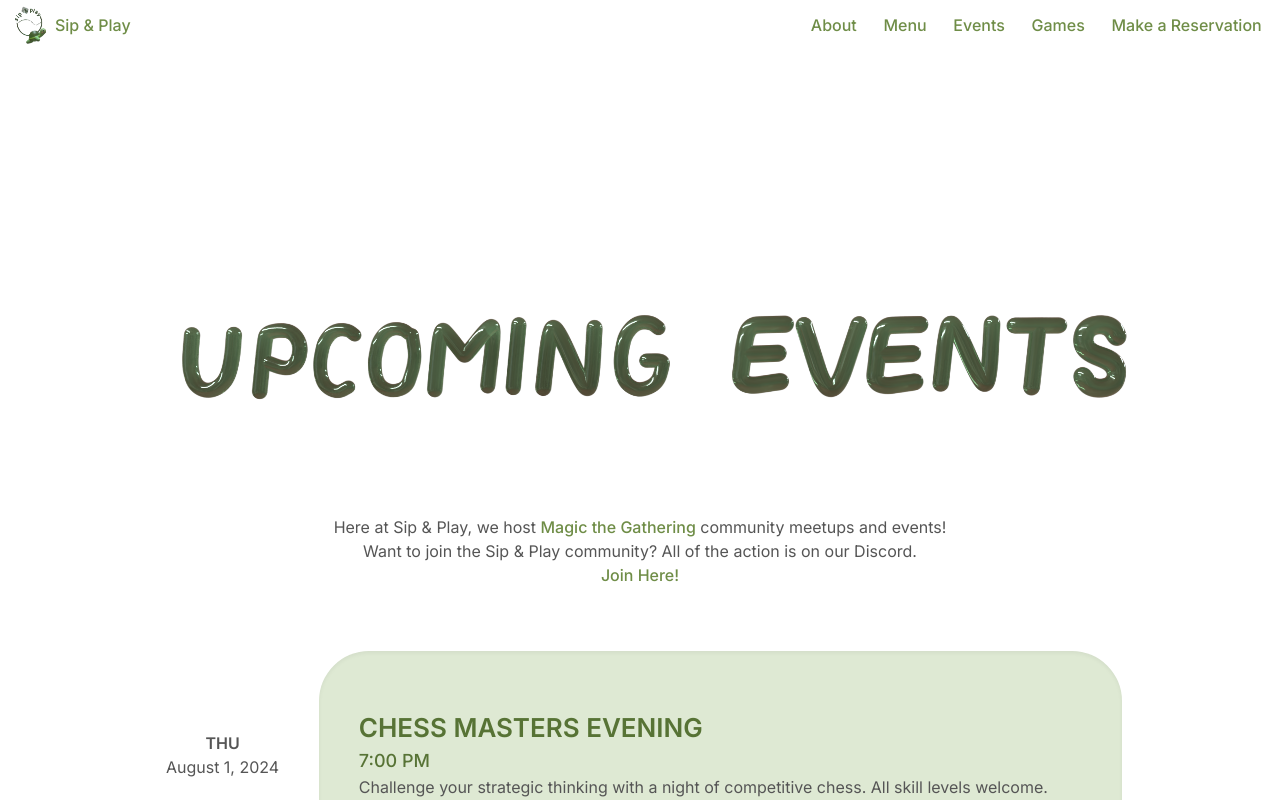
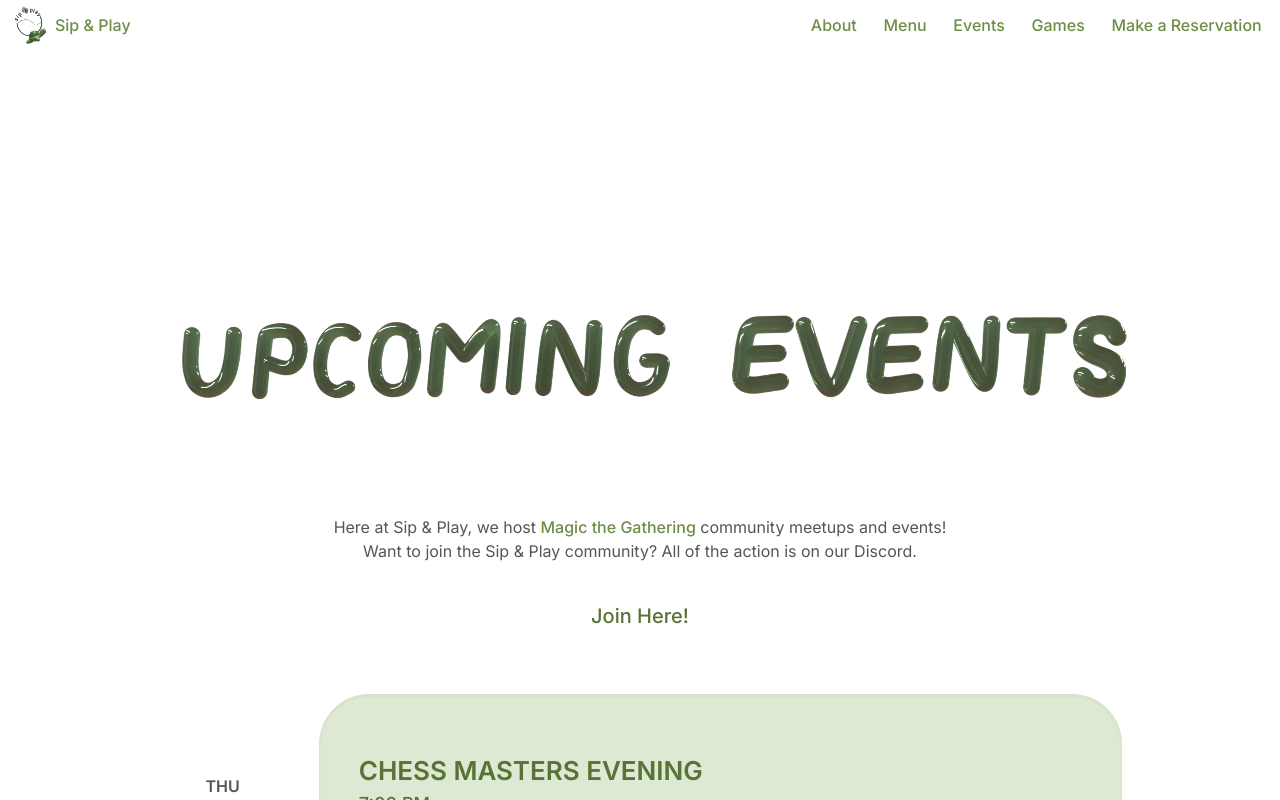
Before and after one commit to mlekhi/sipnplay, a React (Create React App) app: page /events in a window 1280 px wide. Shown: the top 800 px of the page. Built offline with nearby package versions, Linux system fonts and the light colour scheme.

Commit message:
comments on Events.js

```diff
--- a/src/pages/Events/Events.js
+++ b/src/pages/Events/Events.js
@@ -3,7 +3,7 @@ import React, { useState } from "react";
 import eventsData from "./eventsData.js"; // Import your events data
 
 const UpcomingEvents = () => {
-
+  // convert the YYYY-MM-DD into a readable format
   const formatDate = (dateStr) => {
     const date = new Date(dateStr);
     const options = { year: 'numeric', month: 'long', day: 'numeric' };
@@ -11,6 +11,7 @@ const UpcomingEvents = () => {
   };
 
   return (
+    // header for page
     <div className="App-header">
       {/* <h1>Upcoming Events</h1> */}
       <img src='/headers/upcomingevents.png' alt='Upcoming Events' className='-rotate-[1deg]'></img>
@@ -23,16 +24,18 @@ const UpcomingEvents = () => {
       <p>
         Want to join the Sip & Play community? All of the action is on our
         Discord.
-      </p>
-      <a href="https://discord.gg/bdURvWC">Join Here!</a>
+      </p><br></br>
+      <a href="https://discord.gg/bdURvWC" className="text-xl text-[#577335] font-medium" >Join Here!</a>
+      {/* create card for each individual event */}
       <div className="flex-col">
         {eventsData.map((event) => (
           <div key={event.id} className="event-card flex justify-center mt-[4rem]">
+            {/* left side contains day and date */}
             <div className="basis-1/6 pt-[5rem]  pr-[2rem]">
               <p className="event-info font-semibold ">{event.day.slice(0, 3).toUpperCase()}</p>
               <p className="event-info">{formatDate(event.date)}</p>
             </div>
-
+           {/* Right side contains event title, time, and description */}
             <div className="text-left shadow-inner md:w-[85%] lg:w-[90%] bg-[#DEE9D3] p-3 pl-10 pt-[6%] rounded-[50px] h-[220px] basis-5/6">
               <h3 className="event-title font-semibold text-[#577335]">{event.title.toUpperCase()}</h3>
               <h3 className="event-info font-medium text-lg text-[#577335]">{event.time}</h3>
```
